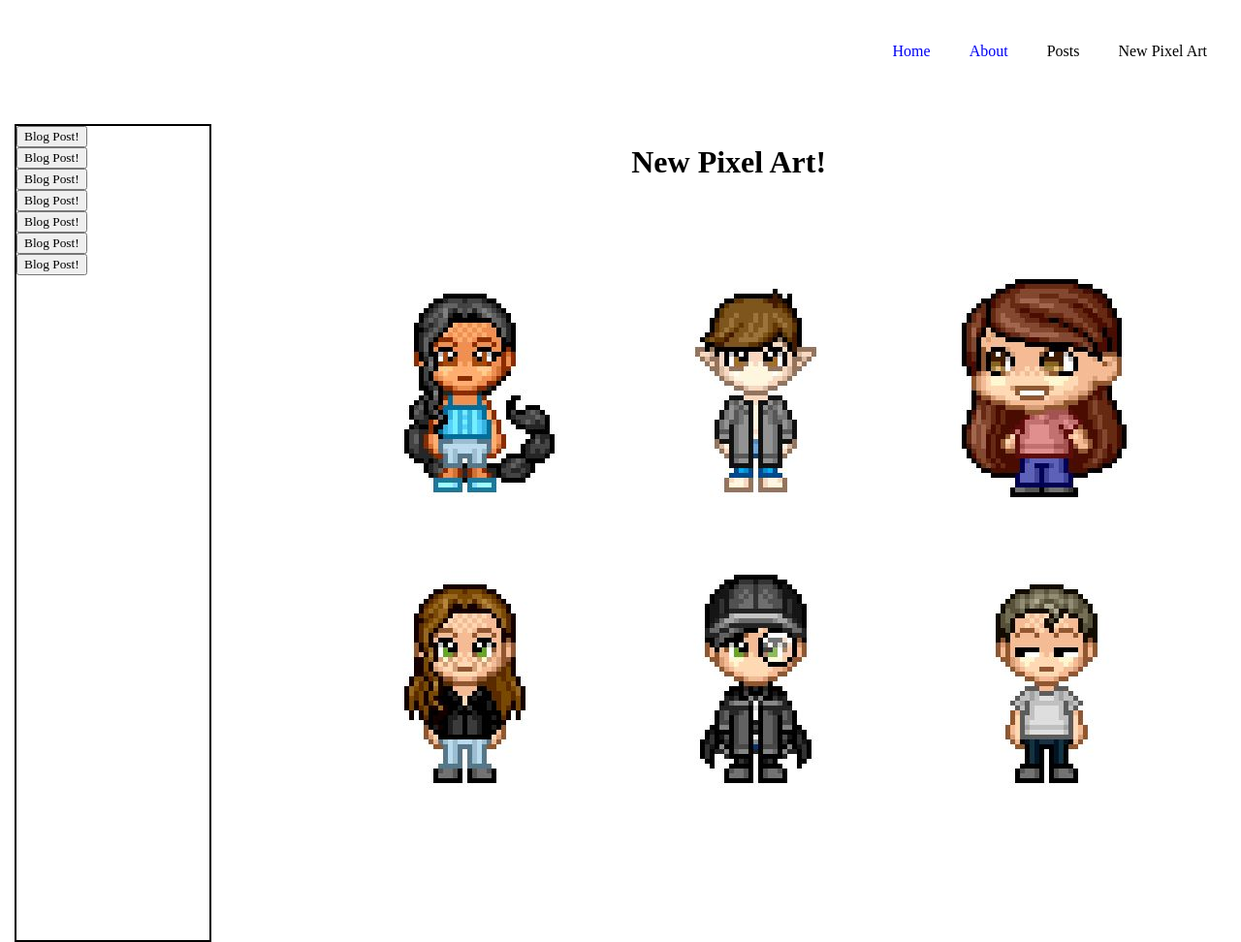
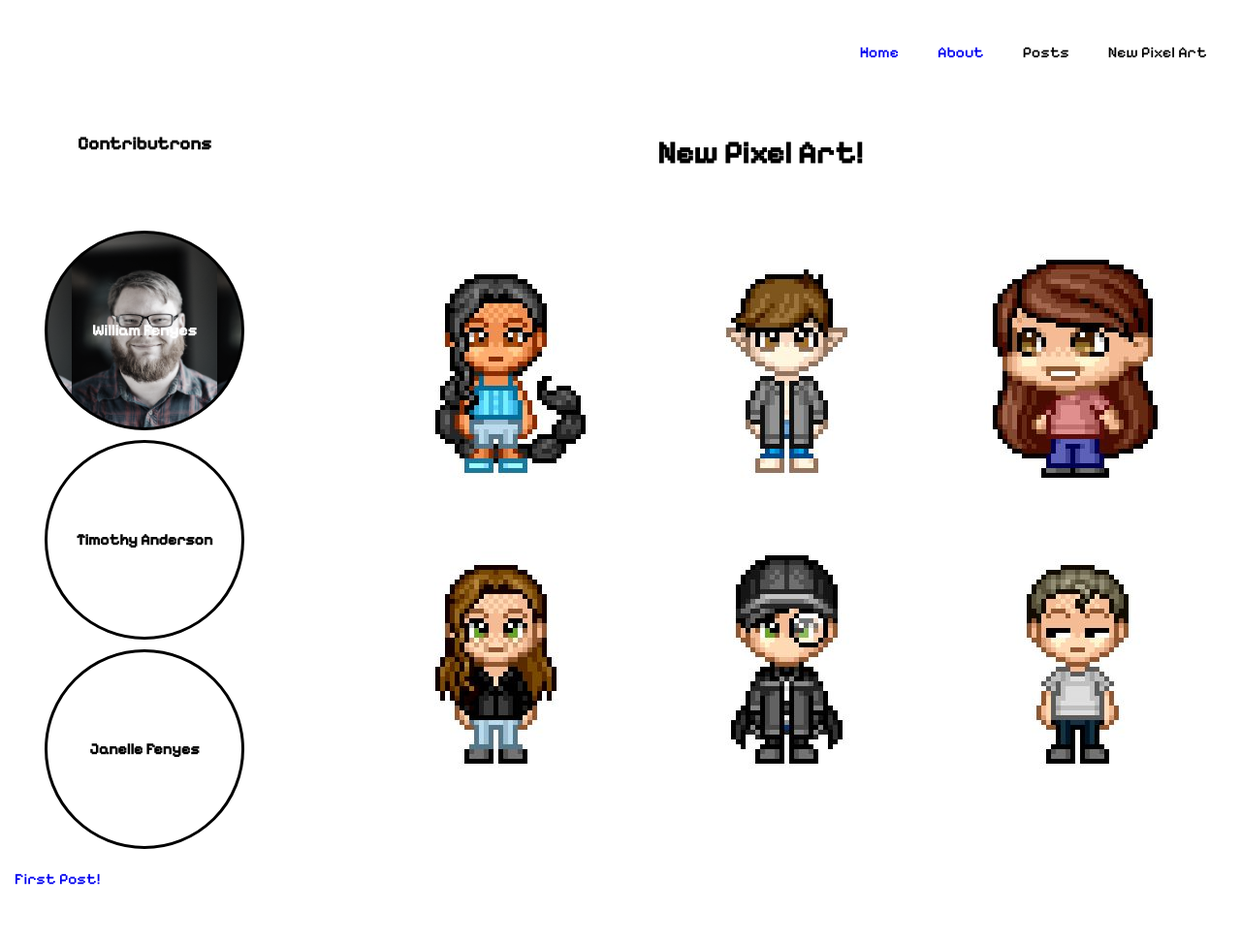
Before and after one commit to wfenyes/video-game-blog, a plain HTML site: page index.html in a window 1280 px wide. Shown: the top 972 px of the page at 97% size. Drawn offline with Linux system fonts and the light colour scheme; a web font is replaced by a local one.

Commit message:
contributors added

```diff
--- a/index.html
+++ b/index.html
@@ -14,14 +14,19 @@
                     <li class="nav-item">New Pixel Art</li>
                 </ul>
             </nav>
+            <div class="sidebar-title">
+                <h3>Contributrons</h3>
+            </div>
             <div class="sidebar box">
-                <div class="button"><button>Blog Post!</button></div>
-                <div><button>Blog Post!</button></div>
-                <div><button>Blog Post!</button></div>
-                <div><button>Blog Post!</button></div>
-                <div><button>Blog Post!</button></div>
-                <div><button>Blog Post!</button></div>
-                <div><button>Blog Post!</button></div>
+                <div class="contrib-card billy">
+                    <h4>William Fenyes</h4>
+                </div>
+                <div class="contrib-card tim">
+                    <h4>Timothy Anderson</h4>
+                </div>
+                <div class="contrib-card janelle">
+                    <h4>Janelle Fenyes</h4>
+                </div>
             </div>
             <div class="gallery-title">
                 <h1>New Pixel Art!</h1>
--- a/style.css
+++ b/style.css
@@ -1,6 +1,6 @@
 @font-face {
     font-family: video-game-font;
-    src: url('assests/fonts/Pixelify_Sans/static/PixelifySans-Medium.ttf');
+    src: url('assets/fonts/Pixelify_Sans/static/PixelifySans-Medium.ttf');
 }
 
 * {
@@ -10,22 +10,28 @@
 .container{
     max-width: 1250px;
     display: grid;
-    height: 1000px;
+    height: 100%;
     margin: auto;
     grid-gap: 20px;
     grid-template-rows: 10% 10% 40% 30% 10%;
     grid-template-areas:
     "head head"
-    "sb gal"
+    "sbtit gal"
     "sb con"
     "sb con"
     "ft ft"
 }
 
+.sidebar-title {
+    grid-area: sbtit;
+    text-align: center;
+    align-items: center;
 
-.box{
+}
+
+/* .box{
     border: solid black 2px;
-}
+} */
 
 .gallery-title {
     grid-area: gal;
@@ -58,9 +64,12 @@ li {
 
 .sidebar{
     grid-area: sb;
-    display:flex;
+    /* grid-template-rows: repeat(auto-fit, minmax(200px, 1fr)); */
+    /* justify-items: stretch; */
+    /* display:flex;
     flex-flow: column;
     height: 100%;
+    align-items: stretch; */
 }
 
 .content{
@@ -71,9 +80,37 @@ li {
     grid-area: ft;
 }
 
-.button {
-    width: 100%;
+.contrib-card {
+    display: flex;
+    border: solid;
+    margin: auto;
+    margin-top: 10px;
+    border-radius: 50%;
+    width: 200px;
+    height: 200px;
+    text-align: center;
+    justify-content: center;
+    align-items: center;
 }
+
+.billy:hover {
+    filter: grayscale(0%);
+
+}
+
+.billy {
+    background-image: url(assets/billy-headshot.jpg);
+    background-size: 150px;
+    background-position: center;
+    filter: grayscale(80%)
+
+}
+
+
+.billy h4 {
+    color: white;
+}
+
 
 /* .content-container{
     display: flex;
@@ -110,6 +147,7 @@ li {
         "gal"
         "con"
         "con"
+        "sbtit"
         "sb"
         "ft"
     }
@@ -124,4 +162,10 @@ li {
         grid-template-rows: 300px 300px 300px;
         grid-template-columns: 300px 300px;
     }
-}
+
+    .sidebar{
+        grid-area: sb;
+        display:flex;
+        flex-flow: column;
+        height: 100%;
+    }
```
Also changed, not shown: assets/billy-headshot.jpg (added), assets/janelle-headshot.jpg (added), assets/tim-headshot.jpg (added), 1 other file.
